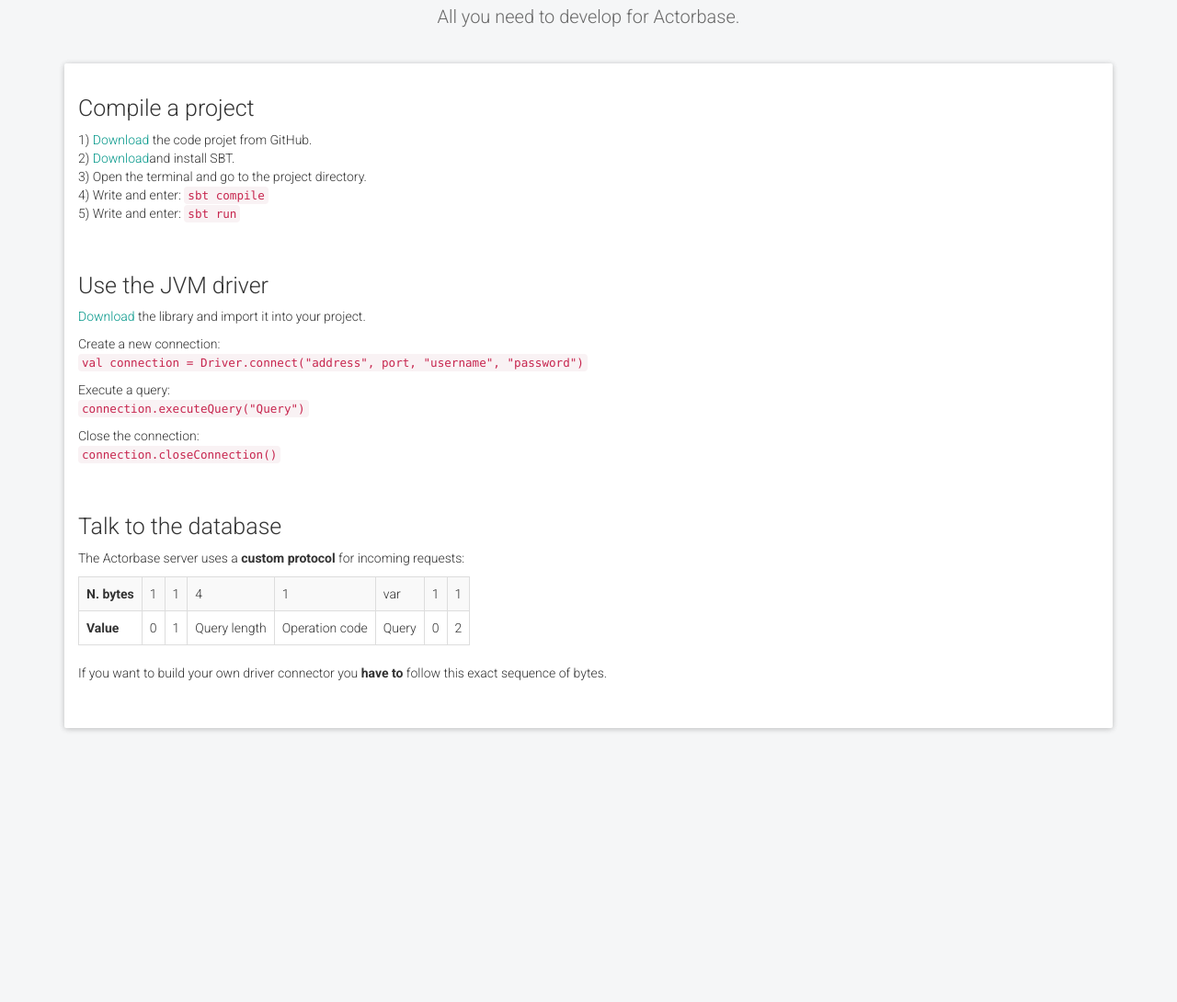
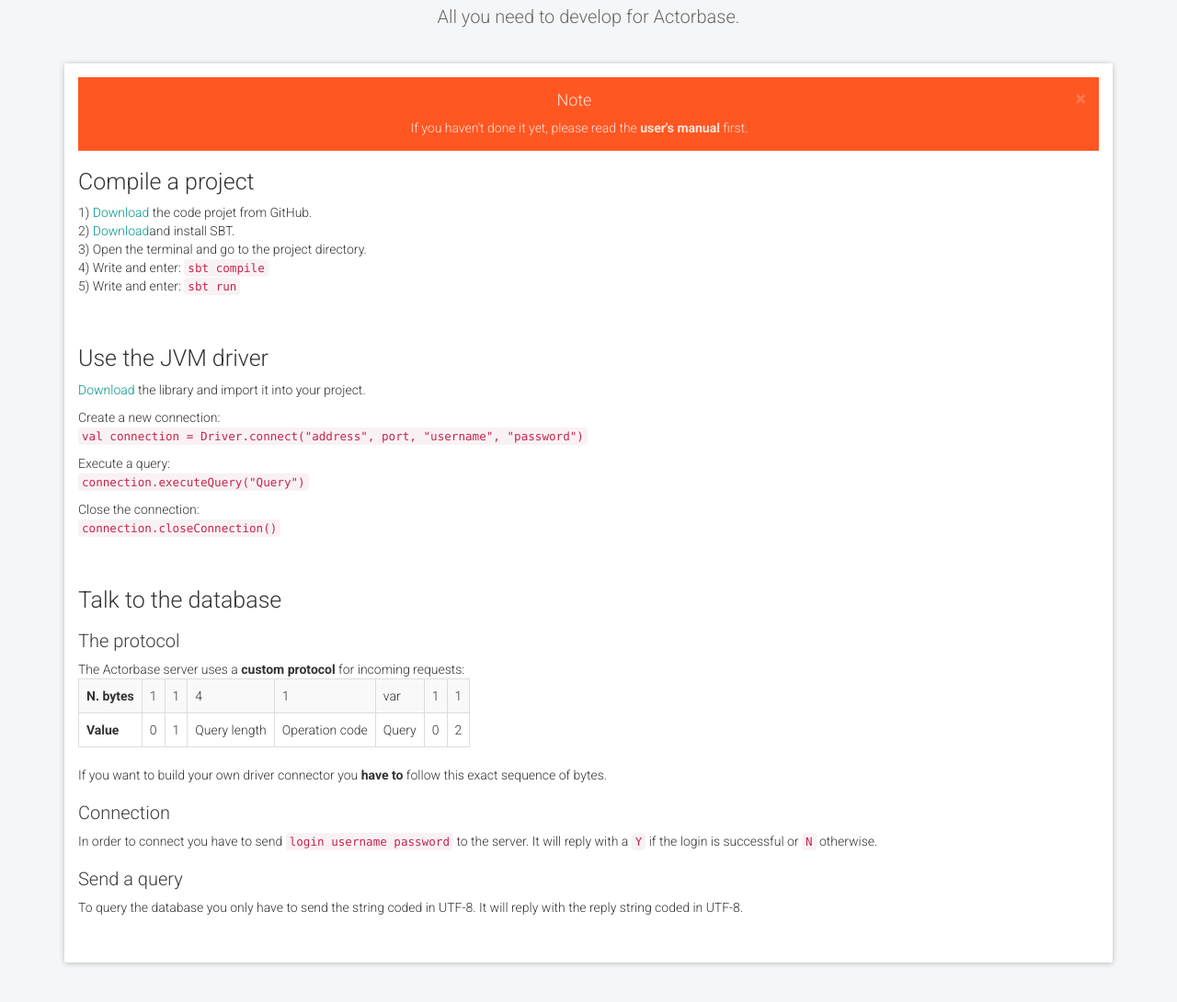
Before and after one commit to SweeneyThreads/SweeneyThreads.github.io, a plain HTML site: page actorbase/developers/index.html in a window 1280 px wide. Shown: the part 180-1270 px from the top of the page at 92% size. Before the commit the page ends 1042 px from the top, so only its background shows below. Drawn offline with nearby package versions, Linux system fonts and the light colour scheme.

Commit message:
Developer section update

```diff
--- a/actorbase/developers/index.html
+++ b/actorbase/developers/index.html
@@ -62,7 +62,7 @@
                 <ul class="nav navbar-nav navbar-right">
                     <li><a href="../">What is it</a></li>
                     <li><a href="../downloads">Download</a></li>
-                    <li><a href="https://www.gitbook.com/book/sweeneythreads/actorbase-user-s-manual/details">Guide</a></li>
+                    <li><a href="https://sweeneythreads.gitbooks.io/actorbase-user-s-manual/content/">Guide</a></li>
                     <li><a href="../docs/">Docs</a></li>
                     <li class="active"><a href="#">Developer</a></li>
                     <li><a href="https://github.com/SweeneyThreads/Actorbase">Source</a></li>
@@ -83,19 +83,24 @@
     <section class="container" style="margin-top: -20px">
         <div class="panel">
             <div class="panel-body">
+                <div class="alert alert-dismissible alert-warning">
+                    <button type="button" class="close" data-dismiss="alert">×</button>
+                    <h4>Note</h4>
+                    <p>
+                        If you haven't done it yet, please read the
+                        <a href="https://sweeneythreads.gitbooks.io/actorbase-user-s-manual/content/"
+                        class="alert-link">user's manual</a> first.
+                    </p>
+                </div>
                 <article class="guide">
                     <h2>Compile a project</h2>
                     <div>
                         <p>
                             1) <a href="https://github.com/SweeneyThreads/Actorbase">Download</a> the code projet from GitHub.
-                            <br />
-                            2) <a href="http://www.scala-sbt.org/download.html">Download</a>and install SBT.
-                            <br />
-                            3) Open the terminal and go to the project directory.
-                            <br />
-                            4) Write and enter: <code>sbt compile</code>
-                            <br />
-                            5) Write and enter: <code>sbt run</code>
+                            <br /> 2) <a href="http://www.scala-sbt.org/download.html">Download</a>and install SBT.
+                            <br /> 3) Open the terminal and go to the project directory.
+                            <br /> 4) Write and enter: <code>sbt compile</code>
+                            <br /> 5) Write and enter: <code>sbt run</code>
                         </p>
                     </div>
                 </article>
@@ -121,6 +126,7 @@
                     <h2>Talk to the database</h2>
                     <div>
                         <p>
+                            <h3>The protocol</h3>
                             The Actorbase server uses a <strong>custom protocol</strong> for incoming requests:
                             <br />
                             <table class="table table-striped">
@@ -150,6 +156,15 @@
                             If you want to build your own driver connector you <strong>have to</strong> follow this exact
                             sequence of bytes.
                         </p>
+                        <p>
+                            <h3>Connection</h3>
+                            In order to connect you have to send <code>login username password</code> to the server. It will
+                            reply with a <code>Y</code> if the login is successful or <code>N</code> otherwise.
+                        </p>
+                        <p>
+                            <h3>Send a query</h3>
+                            To query the database you only have to send the string coded in UTF-8. It will reply with the reply string coded in UTF-8.
+                        </p>
                     </div>
                 </article>
             </div>
```
Also changed, not shown: actorbase/downloads/index.html (+1 -1 lines), actorbase/index.html (+1 -1 lines).
